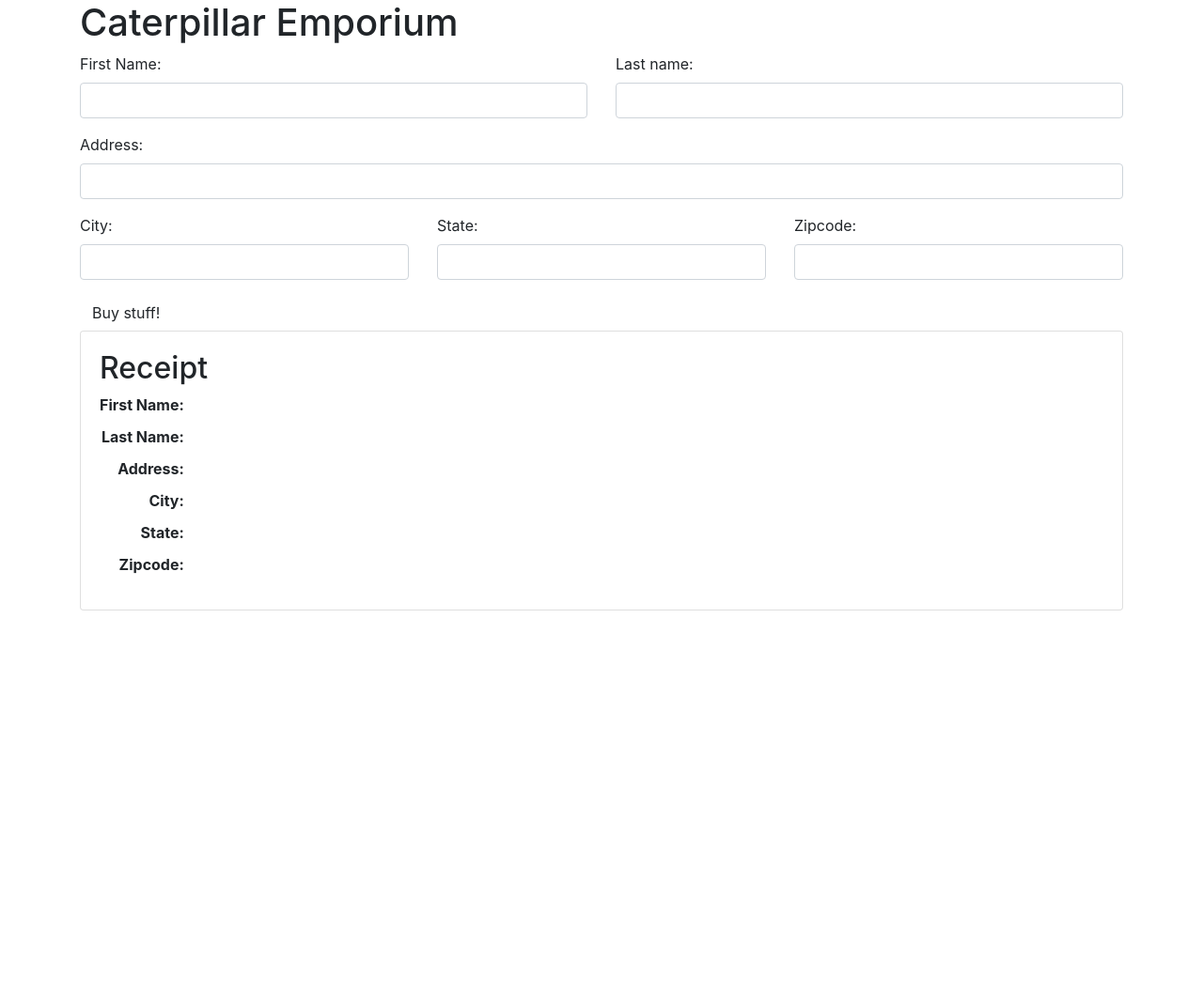
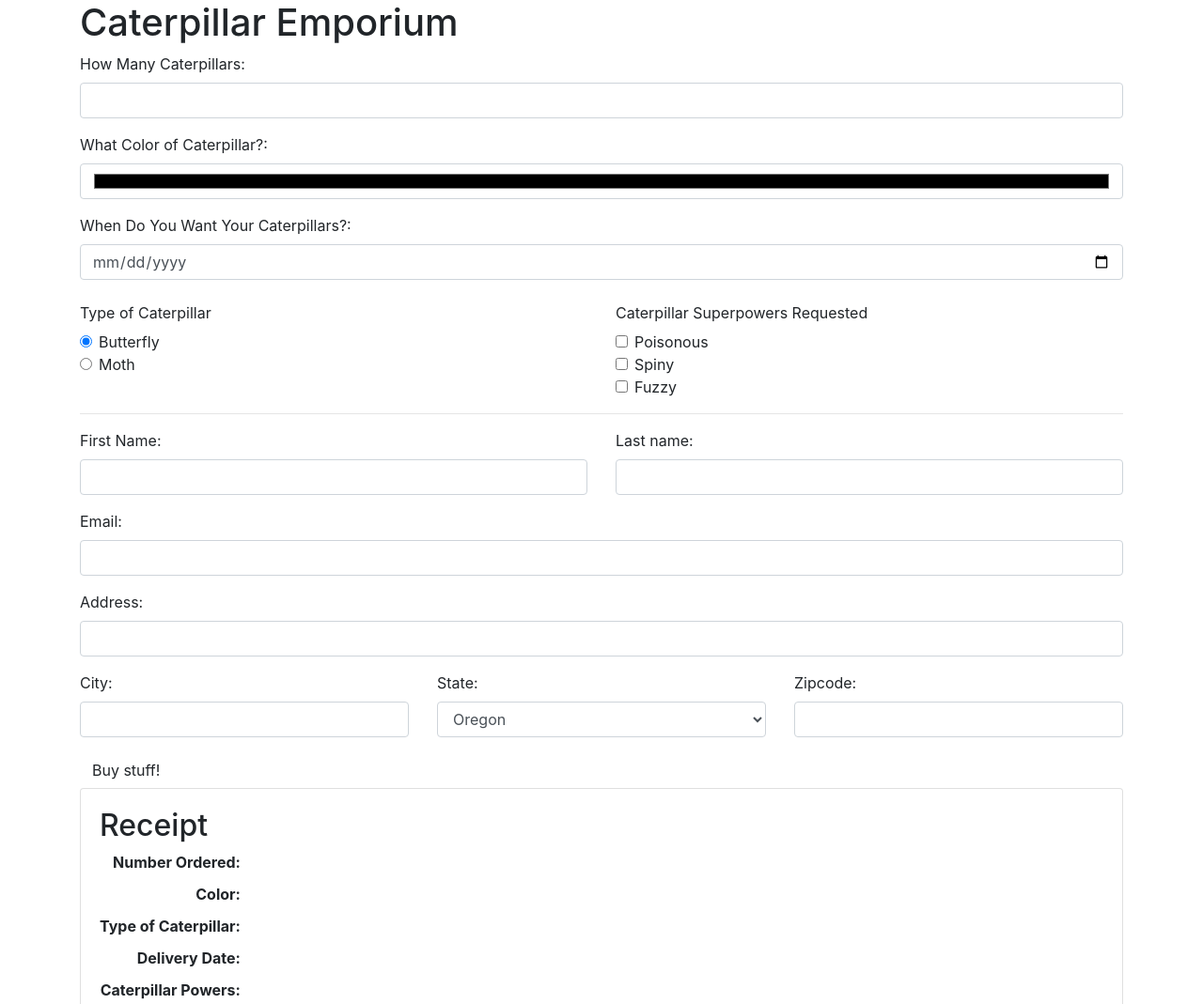
Before and after one commit to ShoNewman/Marketplace, a plain HTML site: page index.html in a window 1280 px wide. Shown: the top 1069 px of the page at 94% size. Before the commit the page ends 800 px from the top, so only its background shows below. Drawn offline with nearby package versions, Linux system fonts and the light colour scheme.

Commit message:
Add additional form inputs for user to select type, number, color, powers of caterpillar
Co-authored-by: Allister <allisterkmoon@gmail.com>

```diff
--- a/index.html
+++ b/index.html
@@ -20,6 +20,112 @@
   <div>
     <form>
       <div class="row">
+        <div class="col-12">
+          <div class="form-group">
+            <label for="numCaterpillars">How Many Caterpillars:</label>
+            <input id="numCaterpillars" class="form-control" type="number" min="1">
+          </div>
+
+          <div class="form-group">
+            <label for="colorCaterpillar">What Color of Caterpillar?:</label>
+            <input id="colorCaterpillar" class="form-control" type="color">
+          </div>
+
+          <div class="form-group">
+            <label for="deliveryDate">When Do You Want Your Caterpillars?:</label>
+            <input id="deliveryDate" class="form-control" type="date">
+          </div>
+        </div>
+
+        <div class="col-6">
+          <legend class="col-form-label">
+            Type of Caterpillar
+          </legend>
+
+          <div class="form-check">
+            <input
+              class="form-check-input"
+              type="radio"
+              id="caterpillarType1"
+              name="caterpillarType"
+              value="Butterfly"
+              checked
+            >
+            <label
+              class="form-check-label"
+              for="caterpillarType1"
+            >Butterfly</label>
+          </div>
+
+          <div class="form-check">
+            <input
+              class="form-check-input"
+              type="radio"
+              id="caterpillarType2"
+              name="caterpillarType"
+              value="Moth"
+            >
+            <label
+              class="form-check-label"
+              for="caterpillarType2"
+            >Moth</label>
+          </div>
+        </div>
+
+        <div class="col-6">
+          <legend class="col-form-label">
+            Caterpillar Superpowers Requested
+          </legend>
+
+          <div class="form-check">
+            <input
+              class="form-check-input"
+              type="checkbox"
+              id="caterpillarPowers1"
+              name="caterpillarPowers1"
+              value="Poisonous"
+            >
+            <label
+              class="form-check-label"
+              for="caterpillarPowers1"
+            >Poisonous</label>
+          </div>
+
+          <div class="form-check">
+            <input
+              class="form-check-input"
+              type="checkbox"
+              id="caterpillarPowers2"
+              name="caterpillarPowers2"
+              value="Spiny"
+            >
+            <label
+              class="form-check-label"
+              for="caterpillarPowers2"
+            >Spiny</label>
+          </div>
+
+          <div class="form-check">
+            <input
+              class="form-check-input"
+              type="checkbox"
+              id="caterpillarPowers3"
+              name="caterpillarPowers3"
+              value="Fuzzy"
+            >
+            <label
+              class="form-check-label"
+              for="caterpillarPowers3"
+            >Fuzzy</label>
+          </div>
+        </div>
+
+      </div>
+
+
+      <hr />
+
+      <div class="row">
         <div class="col">
           <div class="form-group">
             <label for="firstName">First Name:</label>
@@ -33,6 +139,11 @@
             <input id="lastName" class="form-control" type="text">
           </div>
         </div>
+      </div>
+
+      <div class="form-group">
+        <label for="email">Email:</label>
+        <input id="email" class="form-control" type="email">
       </div>
 
       <div class="form-group">
@@ -51,7 +162,11 @@
         <div class="col">
           <div class="form-group">
             <label for="state">State:</label>
-            <input id="state" class="form-control" type="text">
+            <select id="state" class="form-control">
+              <option>Oregon</option>
+              <option>Washington</option>
+              <option>California</option>
+            </select>
           </div>
         </div>
 
@@ -72,11 +187,33 @@
     <div class="card-body">
       <h2>Receipt</h2>
       <dl>
+        <dt>Number Ordered:</dt>
+        <dd class="numCaterpillars"></dd>
+
+
+        <dt>Color:</dt>
+        <dd class="colorCaterpillar"></dd>
+
+        <dt>Type of Caterpillar:</dt>
+        <dd class="caterpillarType"></dd>
+
+        <dt>Delivery Date:</dt>
+        <dd class="deliveryDate"></dd>
+
+        <dt>Caterpillar Powers:</dt>
+        <dd class="caterpillarPowers"></dd>
+
+        <div></div>
+        <div></div>
+
         <dt>First Name:</dt>
         <dd class="firstName"></dd>
 
         <dt>Last Name:</dt>
         <dd class="lastName"></dd>
+
+        <dt>Email:</dt>
+        <dd class="email"></dd>
 
         <dt>Address:</dt>
         <dd class="address"></dd>
--- a/js/scripts.js
+++ b/js/scripts.js
@@ -1,17 +1,35 @@
 function userSubmittedInformation (event) {
+  const inputNumCaterpillars = $('#numCaterpillars').val();
+  const inputColorCaterpillar = $('#colorCaterpillar').val();
+  const inputCaterpillarType = $('input:radio[name=caterpillarType]:checked').val();
+  const inputDeliveryDate = $('#deliveryDate').val();
   const inputFirstName = $('#firstName').val();
   const inputLastName = $('#lastName').val();
+  const inputEmail = $('#email').val();
   const inputAddress = $('#address').val();
   const inputCity = $('#city').val();
   const inputState = $('#state').val();
   const inputZip = $('#zipcode').val();
 
+  $('#receipt .colorCaterpillar').text(inputColorCaterpillar);
+  $('#receipt .numCaterpillars').text(inputNumCaterpillars);
+  $('#receipt .caterpillarType').text(inputCaterpillarType);
+  $('#receipt .deliveryDate').text(inputDeliveryDate);
   $('#receipt .firstName').text(inputFirstName);
   $('#receipt .lastName').text(inputLastName);
+  $('#receipt .email').text(inputEmail);
   $('#receipt .address').text(inputAddress);
   $('#receipt .city').text(inputCity);
   $('#receipt .state').text(inputState);
   $('#receipt .zipcode').text(inputZip);
+
+  const inputCaterpillarPowers1 = $('#caterpillarPowers1:checked').val();
+
+  if (inputCaterpillarPowers1 === undefined) {
+    $('#receipt .caterpillarPowers').text("");
+  } else {
+    $('#receipt .caterpillarPowers').text(inputCaterpillarPowers1);
+  }
 
   event.preventDefault();
 }
```
